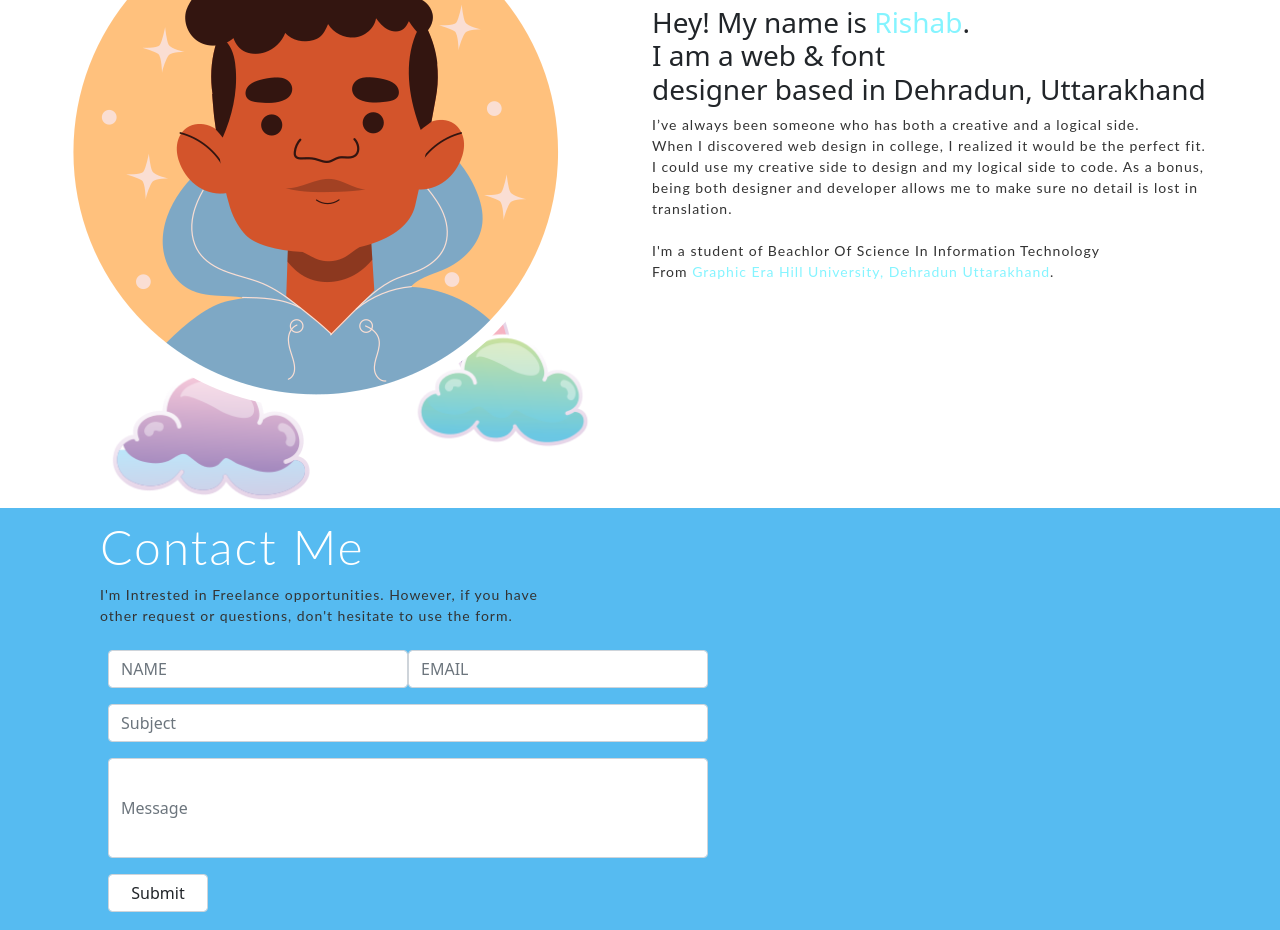
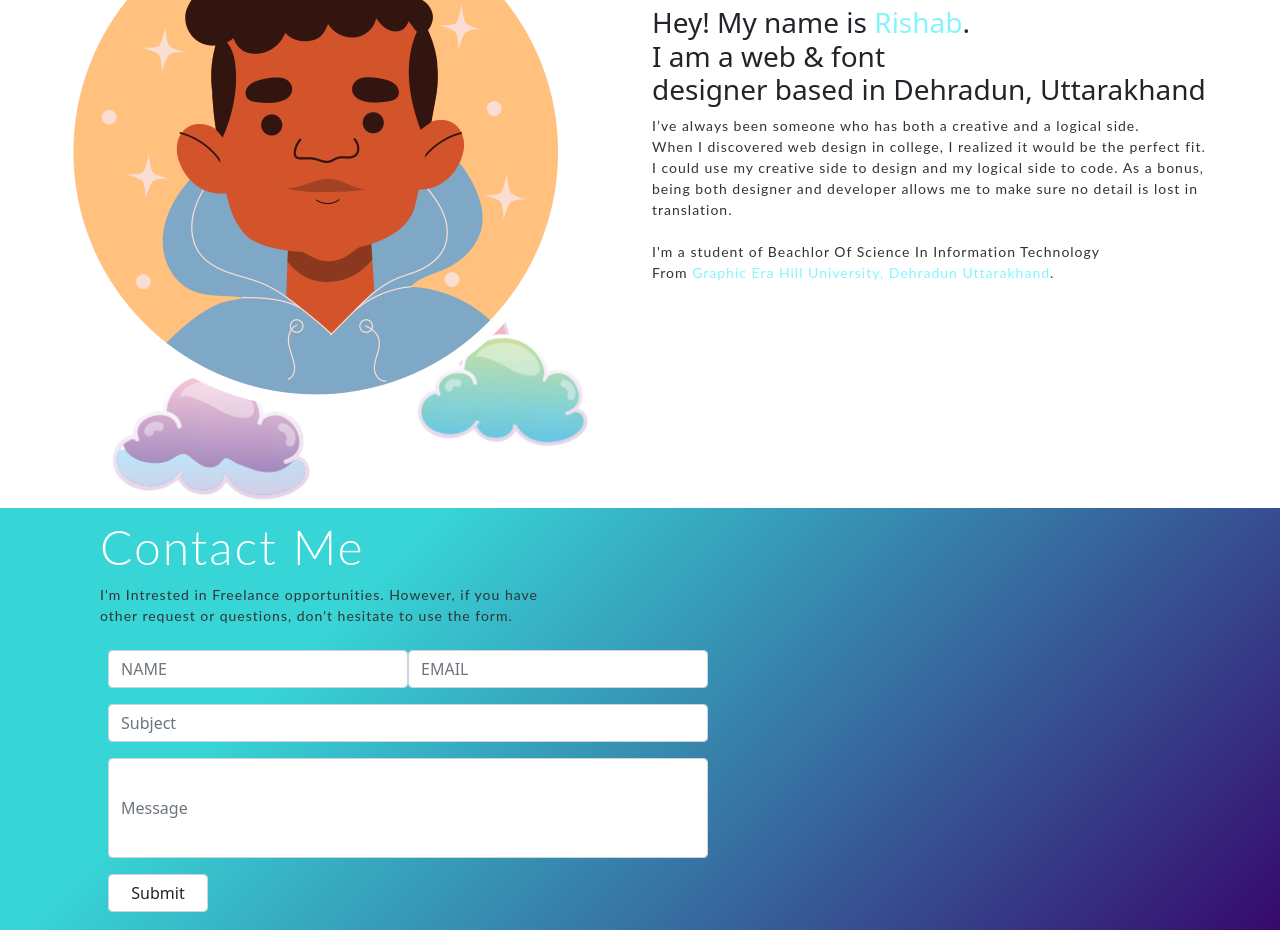
Before and after one commit to ronny8877/Bhi-Portfolio, a website built with Vite: page bros/rishab/index.html in a window 1280 px wide. Shown: the part 837-1767 px from the top of the page. Built offline with nearby package versions, Linux system fonts and the light colour scheme.

Commit message:
backgraound change

```diff
--- a/bros/rishab/assest/RishPort.css
+++ b/bros/rishab/assest/RishPort.css
@@ -5,7 +5,8 @@
 
 
 .ContactMe{
-  background-color: #56BBF1;
+  background-color: #36096d;
+background-image: linear-gradient(315deg, #36096d 0%, #37d5d6 74%);
   color: white;
   padding: 10px 100px;
 }
```
